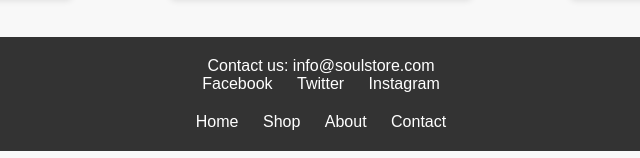
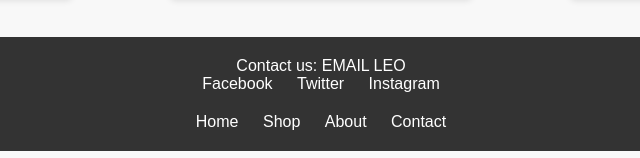
Before and after one commit to trivedikavya/yourclothingbrandwebsite, a plain HTML site: page index.html in a window 1280 px wide. Shown: the part 639-797 px from the top of the page, 319-959 px from the left. Drawn offline with Linux system fonts and the light colour scheme.

Commit message:
Update index.html

```diff
--- a/index.html
+++ b/index.html
@@ -52,7 +52,7 @@
     <footer>
         <!-- CREATED BY KAVYA TRIVEDI -->
         <div class="footer-content">
-            <p>Contact us: info@soulstore.com</p>
+            <p>Contact us: EMAIL LEO </p>
             <div class="social-media">
                 <a href="#">Facebook</a>
                 <a href="#">Twitter</a>
```
